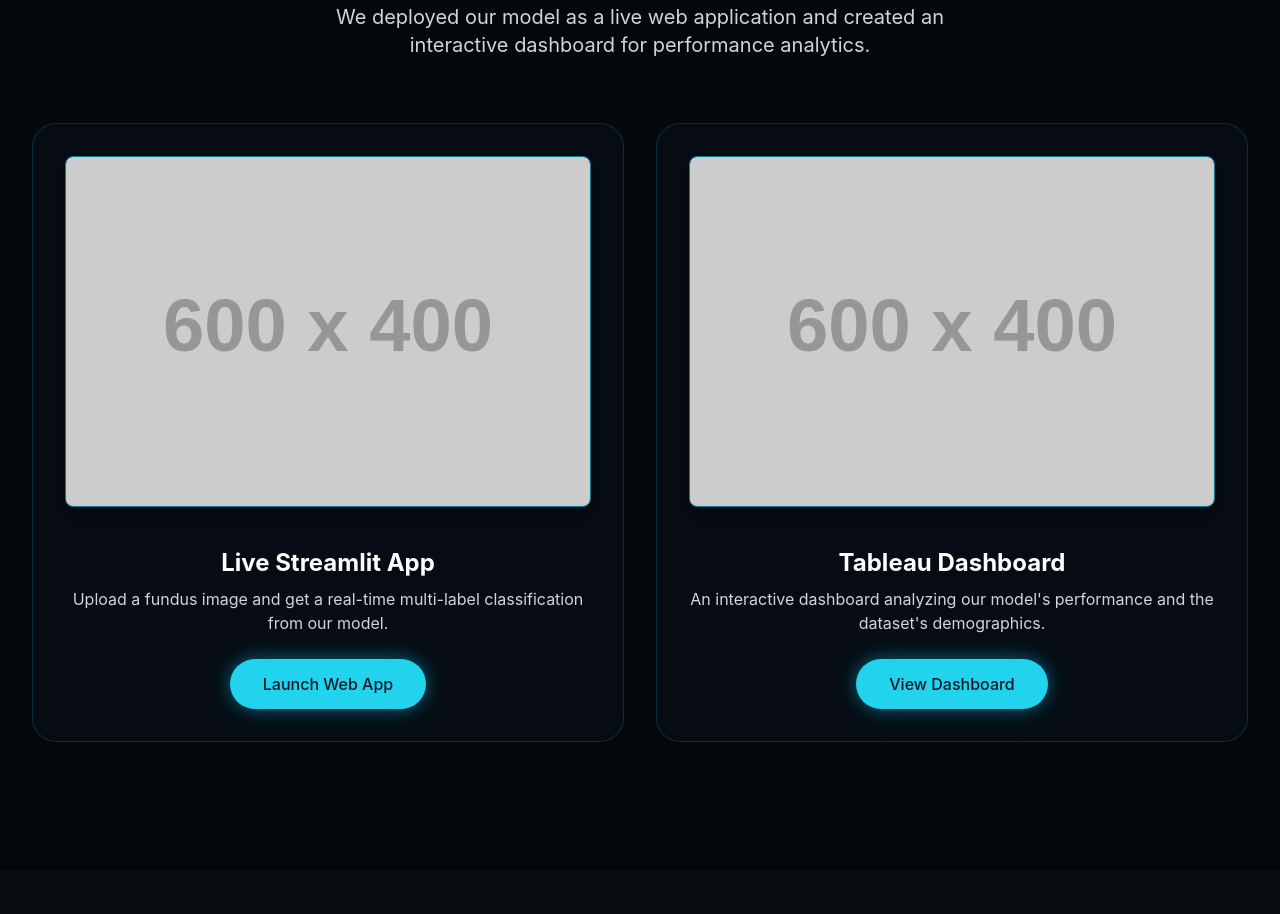
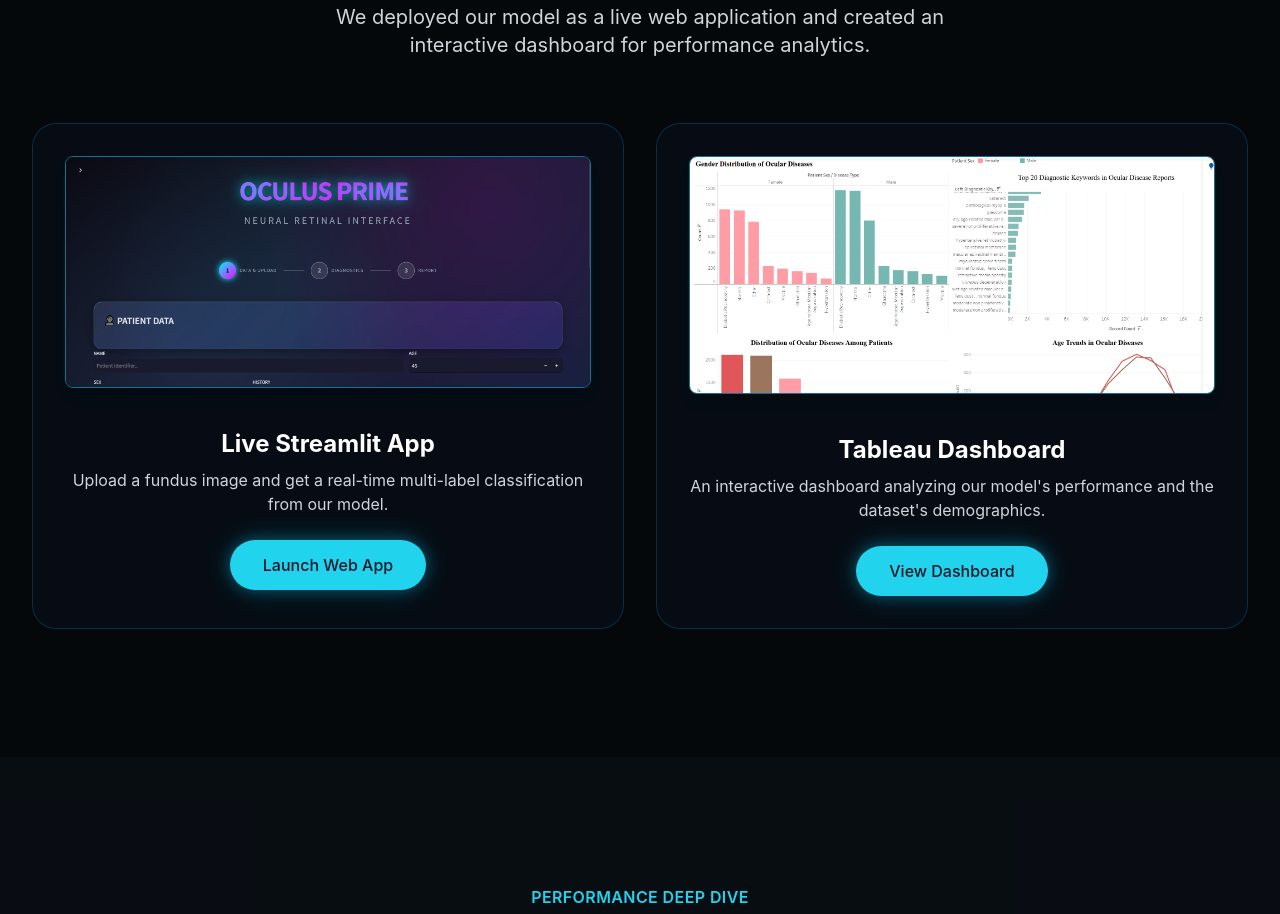
Before and after one commit to Jeanstarjb/Ocular-Disease-Detection-web-report, a plain HTML site: page index.html in a window 1280 px wide. Shown: the part 3519-4433 px from the top of the page. Drawn offline with nearby package versions, Linux system fonts and the light colour scheme; placeholder pictures from the web are drawn by us.

Commit message:
Replace placeholder images with actual screenshots

```diff
--- a/index.html
+++ b/index.html
@@ -308,7 +308,7 @@
                     <!-- Streamlit App -->
                     <div class="glass-card p-8 flex flex-col items-center text-center reveal glass-card-hover">
                         <!-- UPDATED: Replaced SVG with a screenshot placeholder -->
-                        <img src="https://placehold.co/600x400/0a1423/FFF?text=Screenshot+of+Streamlit+App" alt="Streamlit App Screenshot" class="rounded-lg shadow-lg mb-6 border border-cyan-700"
+                        <img src="https://github.com/Jeanstarjb/Ocular-Disease-Detection-web-report/blob/main/images/Streamlit.png?raw=true" alt="Streamlit App Screenshot" class="rounded-lg shadow-lg mb-6 border border-cyan-700"
                         onerror="this.src='https://placehold.co/600x400/0a1423/FFF?text=Streamlit+App+Screenshot'">
                         <h3 class="mt-4 text-2xl font-bold text-white">Live Streamlit App</h3>
                         <p class="mt-2 text-gray-300">Upload a fundus image and get a real-time multi-label classification from our model.</p>
@@ -319,7 +319,7 @@
                     <!-- Tableau Dashboard -->
                     <div class="glass-card p-8 flex flex-col items-center text-center reveal glass-card-hover">
                         <!-- UPDATED: Replaced SVG with a screenshot placeholder -->
-                        <img src="https://placehold.co/600x400/0a1423/FFF?text=Screenshot+of+Tableau+Dashboard" alt="Tableau Dashboard Screenshot" class="rounded-lg shadow-lg mb-6 border border-cyan-700"
+                        <img src="https://github.com/Jeanstarjb/Ocular-Disease-Detection-web-report/blob/main/images/Tableau.png?raw=true" alt="Tableau Dashboard Screenshot" class="rounded-lg shadow-lg mb-6 border border-cyan-700"
                         onerror="this.src='https://placehold.co/600x400/0a1423/FFF?text=Tableau+Dashboard+Screenshot'">
                         <h3 class="mt-4 text-2xl font-bold text-white">Tableau Dashboard</h3>
                         <p class="mt-2 text-gray-300">An interactive dashboard analyzing our model's performance and the dataset's demographics.</p>
```
